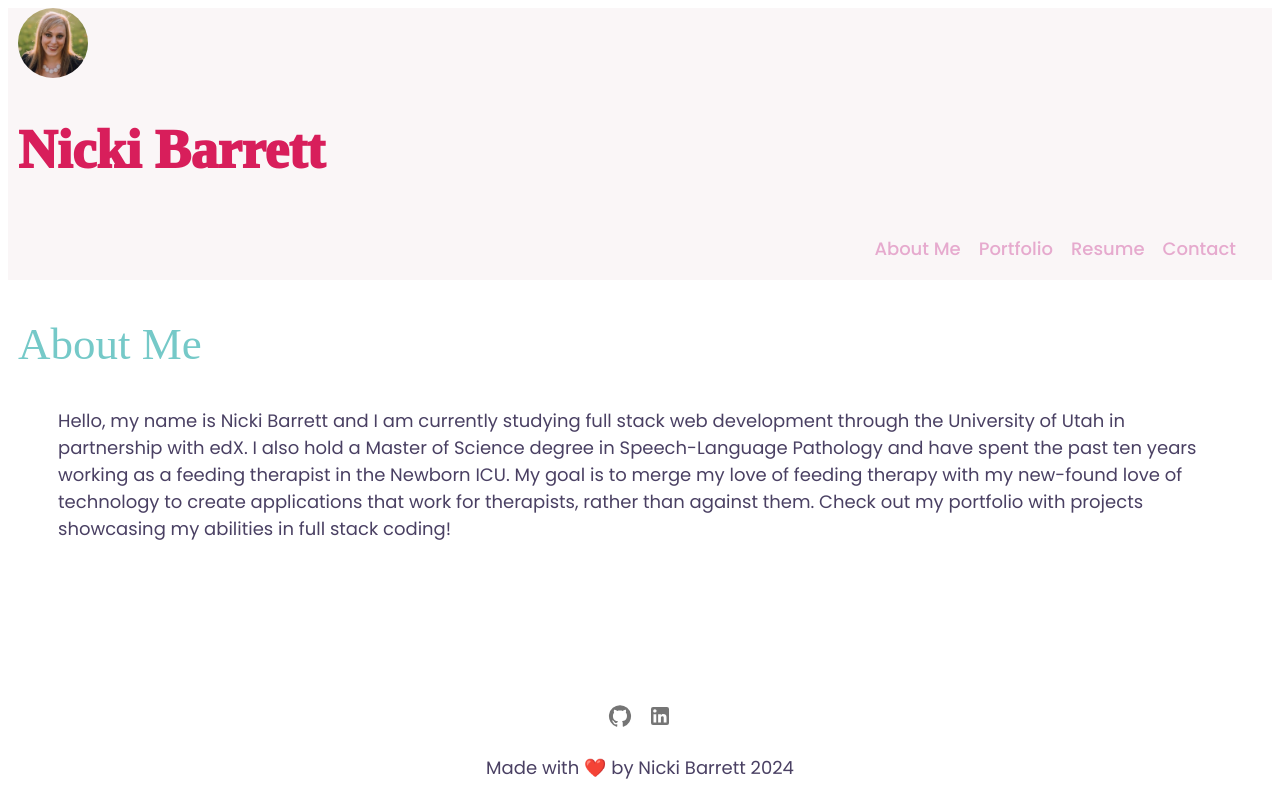
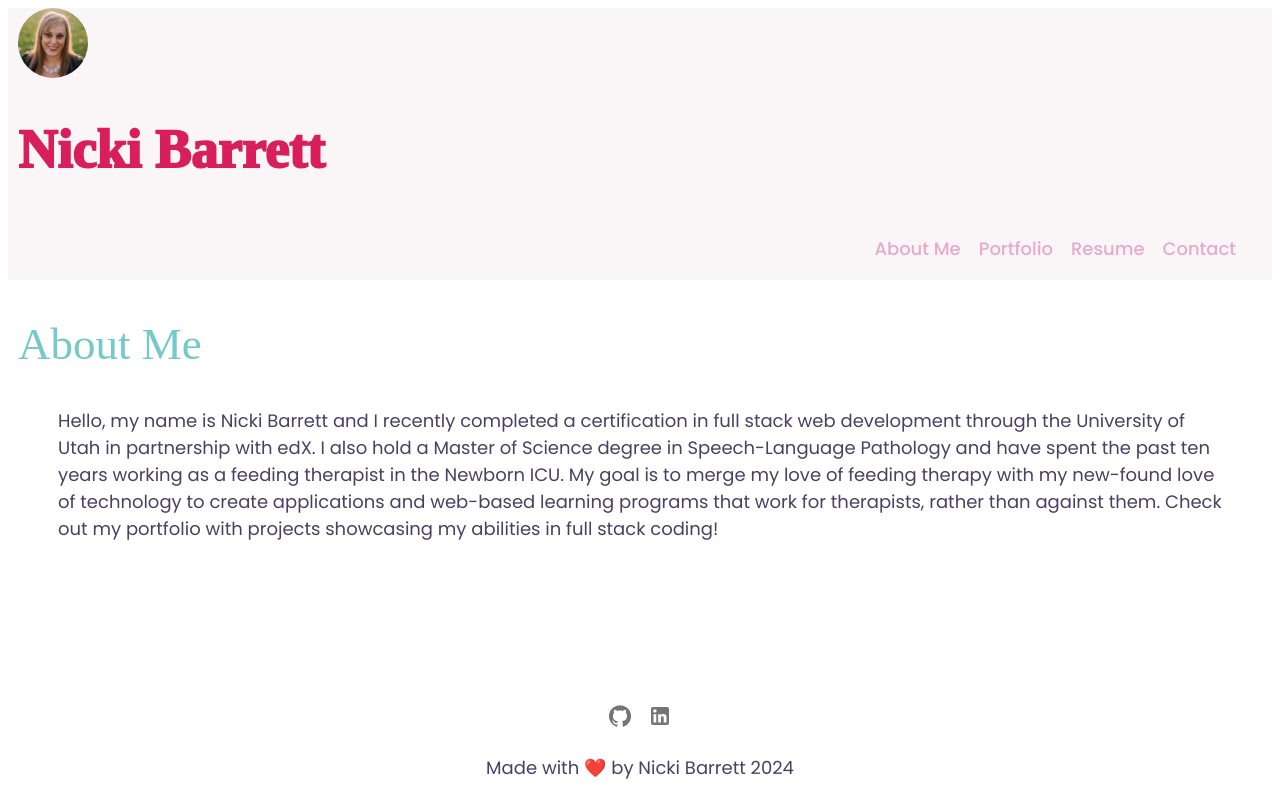
Before and after one commit to Nixxii223/20-react-portfolio, a React (Vite) app: page / in a window 1280 px wide. Built offline with nearby package versions, Linux system fonts and the light colour scheme; a web font is replaced by a local one.

Commit message:
update homepage

```diff
--- a/src/pages/homepage.jsx
+++ b/src/pages/homepage.jsx
@@ -5,7 +5,7 @@ export default function Homepage() {
         <div>
             <h2 className="birthstone-bounce-medium">About Me</h2>
             <p className="poppins-regular">
-                Hello, my name is Nicki Barrett and I am currently studying full stack web development through the University of Utah in partnership with edX. I also hold a Master of Science degree in Speech-Language Pathology and have spent the past ten years working as a feeding therapist in the Newborn ICU. My goal is to merge my love of feeding therapy with my new-found love of technology to create applications that work for therapists, rather than against them.
+                Hello, my name is Nicki Barrett and I recently completed a certification in full stack web development through the University of Utah in partnership with edX. I also hold a Master of Science degree in Speech-Language Pathology and have spent the past ten years working as a feeding therapist in the Newborn ICU. My goal is to merge my love of feeding therapy with my new-found love of technology to create applications and web-based learning programs that work for therapists, rather than against them.
 
                 Check out my portfolio with projects showcasing my abilities in full stack coding!
             </p>
```
